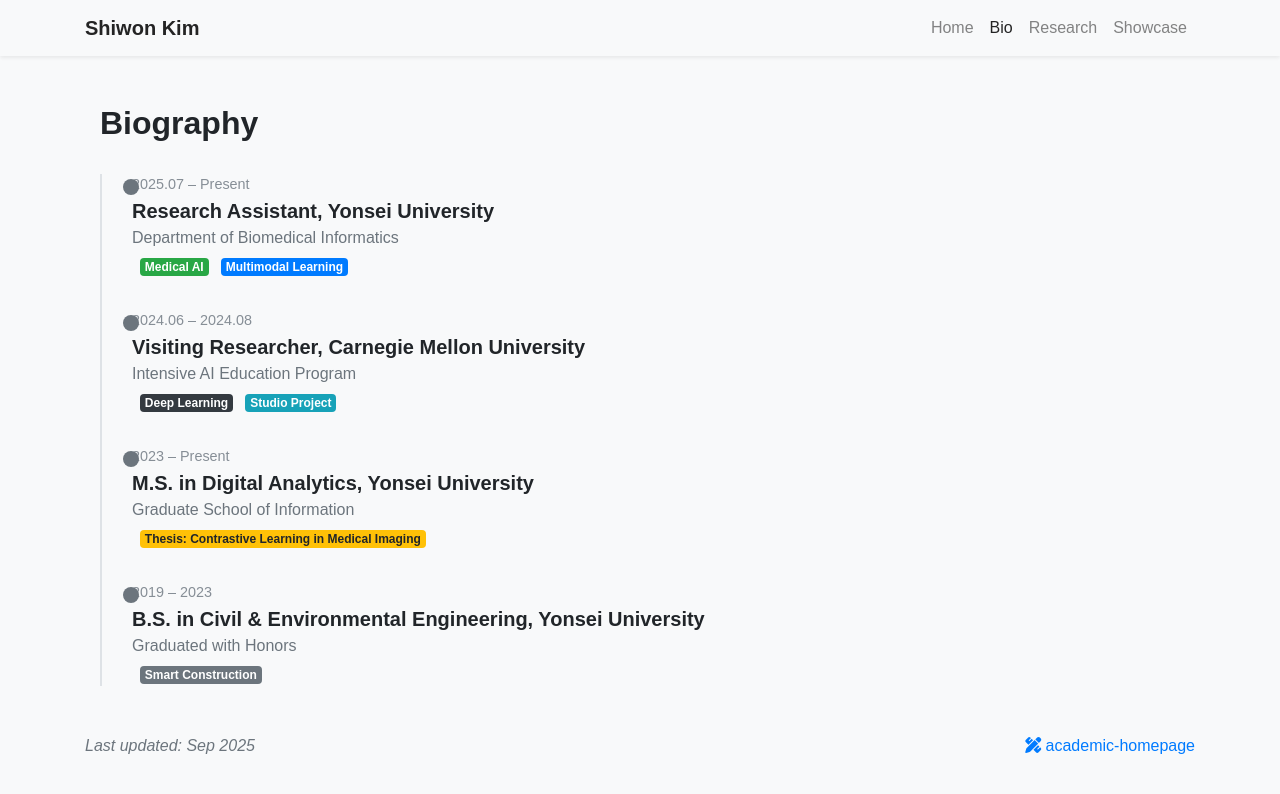
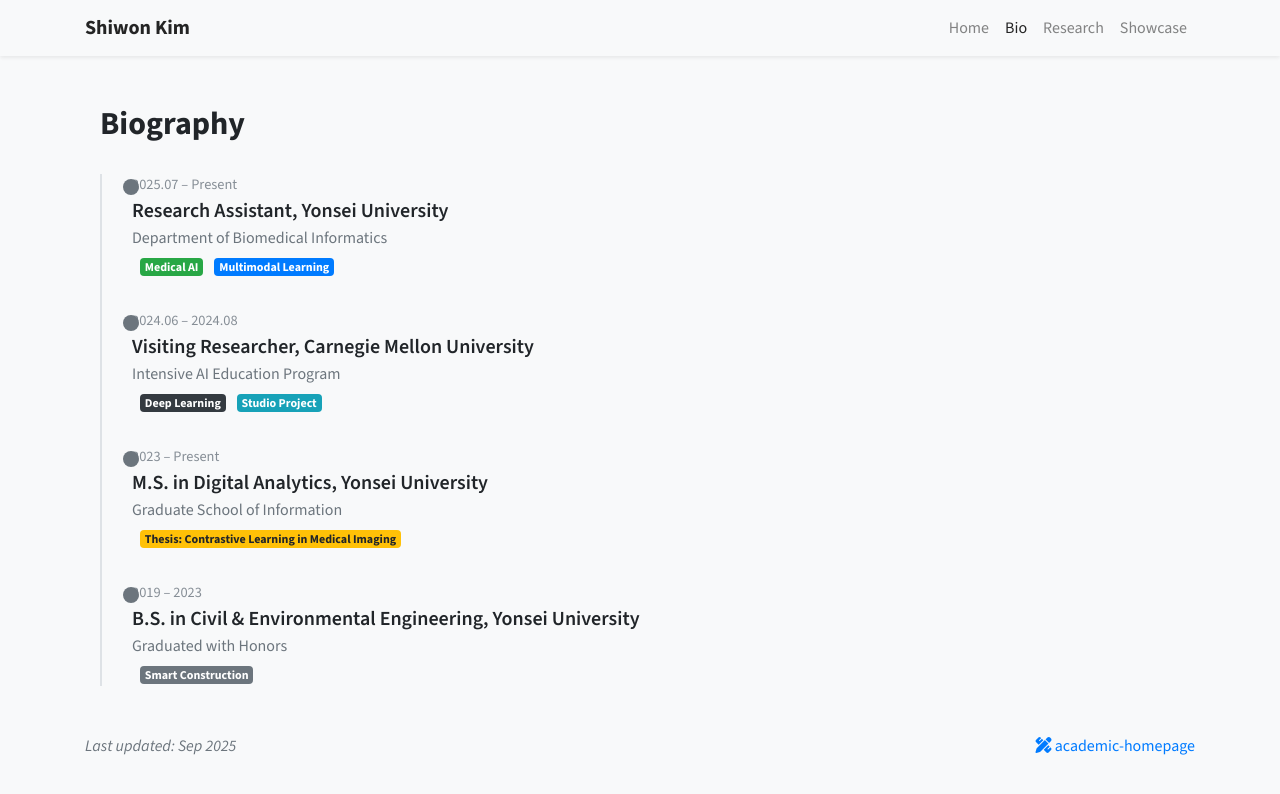
Before and after one commit to shiwonkim/shiwonkim.github.io, a Jekyll site: the page built from bio.html, in a window 1280 px wide. Shown: the top 794 px of the page. Built offline with Jekyll 4.4.1, drawn with Linux system fonts in a browser that asks for light colours; nearby versions of some CDN libraries; some web fonts are replaced; a style sheet for code colours, icons or effects is not loaded.

Commit message:
edit profile

```diff
--- a/assets/css/global.css
+++ b/assets/css/global.css
@@ -1,8 +1,8 @@
 @charset "utf-8";
 body {
     /* font-family: "Lato", sans-serif; */
-    /* font-family: "Source Sans 3", sans-serif; */
-    font-family: "Alan Sans", sans-serif;
+    font-family: "Source Sans 3", sans-serif;
+    /* font-family: "Alan Sans", sans-serif; */
     font-weight: 400;
     padding-top: 5.0rem;
 }
```
